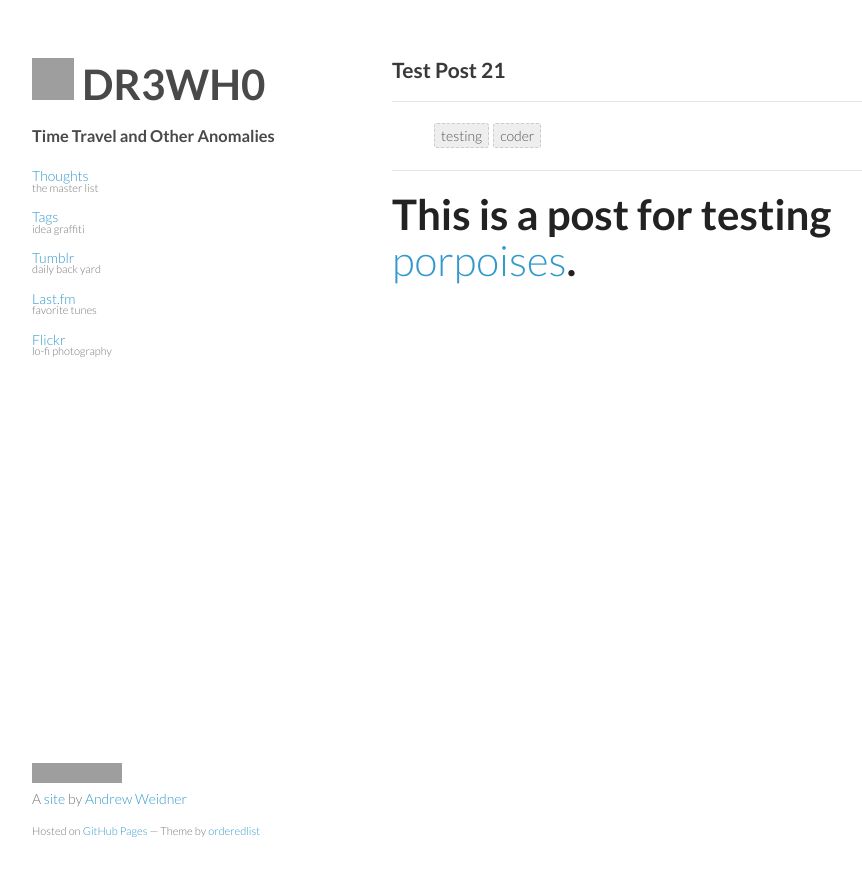
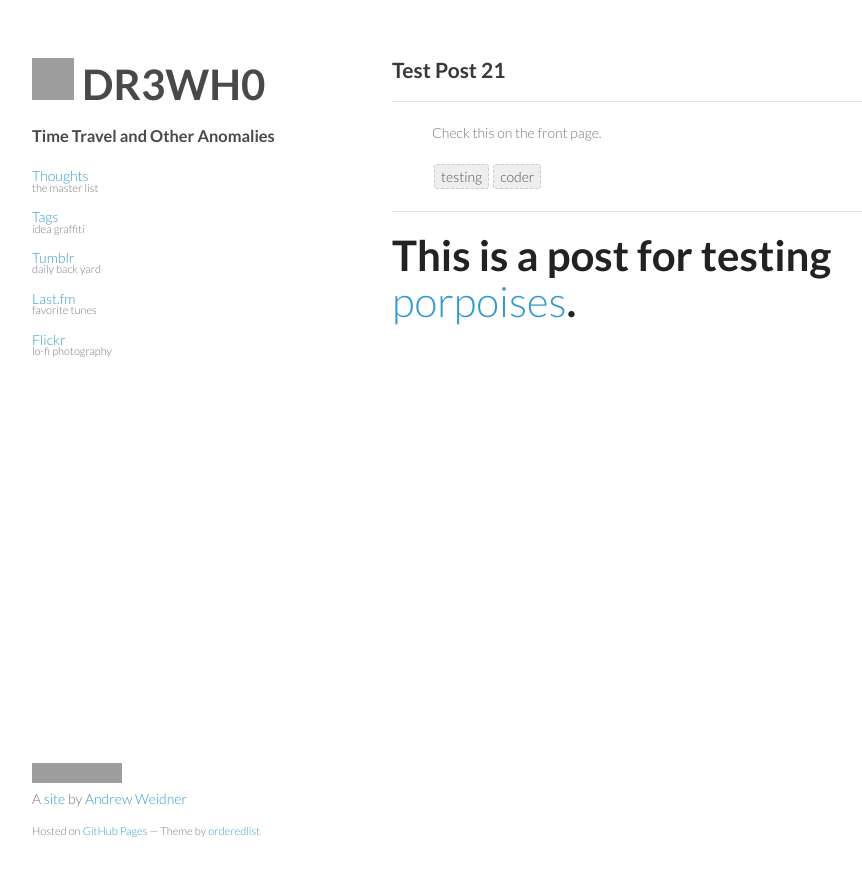
Before and after one commit to drewhop/drewhop.github.io, a Jekyll site: the page built from _posts/2013-08-11-Test-21.md, in a window 1280 px wide. Shown: the top 876 px of the page, without its empty margins (178-1040 px from the left). Built offline with Jekyll 4.4.1, drawn with Linux system fonts in a browser that asks for light colours; comment, search, counter and statistics services are not loaded; grey boxes are pictures that could not be loaded.

Commit message:
Update 2013-08-11-Test-21.md

```diff
--- a/_posts/2013-08-11-Test-21.md
+++ b/_posts/2013-08-11-Test-21.md
@@ -2,7 +2,7 @@
 layout: post
 published: true
 title: Test Post 21
-description: null
+description: Check this on the front page.
 tags: testing coder
 ---
 
```
